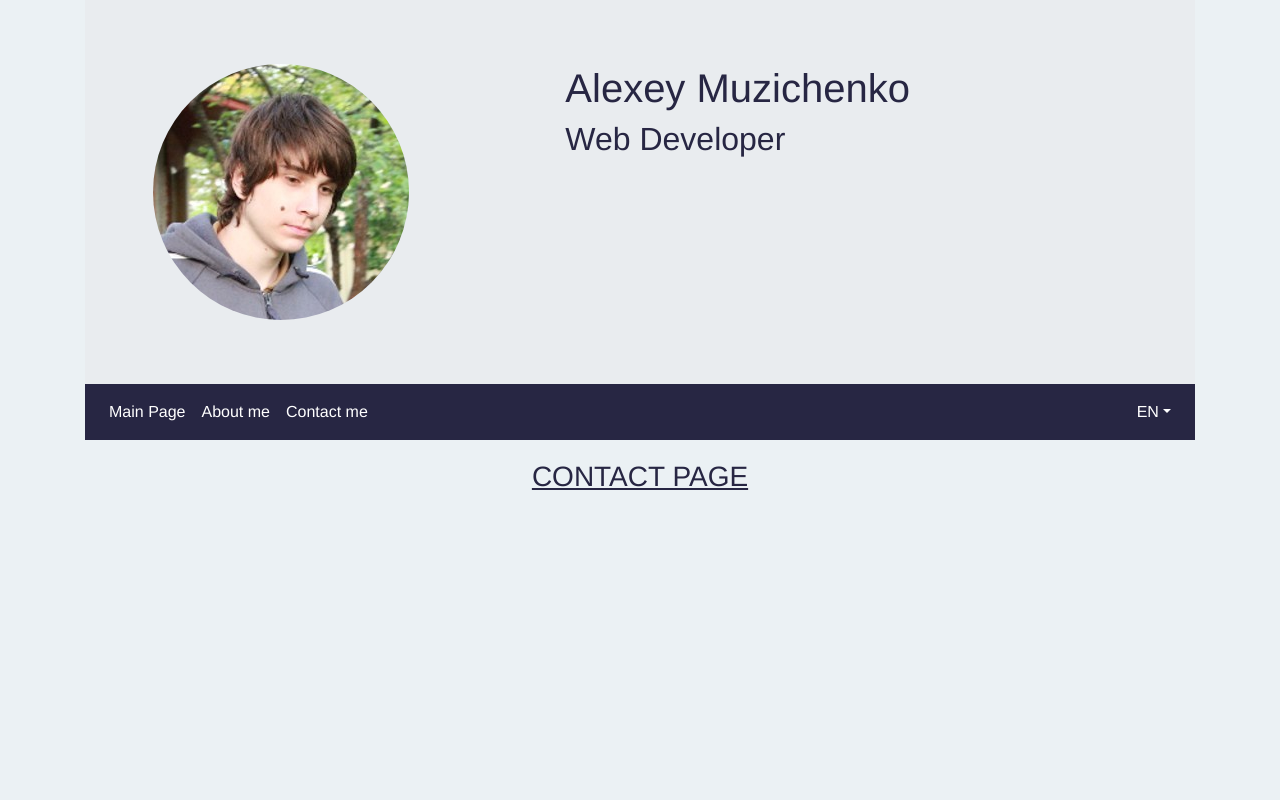
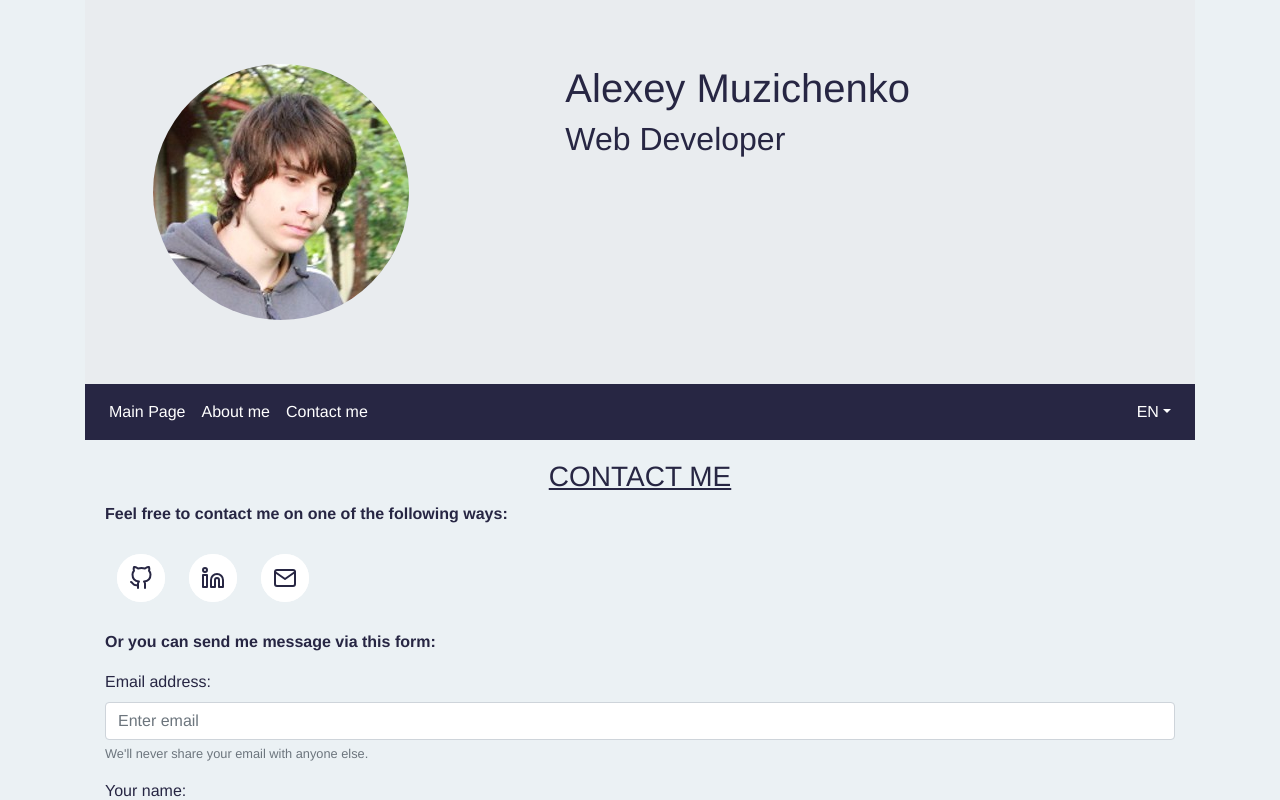
Before and after one commit to AlMuz/VUE-AlmuzWebsite, a Vue app in the folder client/: page /contact in a window 1280 px wide. Both pictures are taken after a click on the button "Skip button". Shown: the top 800 px of the page. Built offline with nearby package versions, Linux system fonts and the light colour scheme.

Commit message:
Contact page looks better. But form not completed.

```diff
--- /dev/null
+++ b/client/src/components/ContactMeForm.vue
@@ -0,0 +1,90 @@
+<template lang="html">
+  <div>
+    <p class="orContactMeUsing">{{ $t("contactMePage.orContactMeUsing") }}:</p>
+    <b-form @submit="onSubmit" @reset="onReset" v-if="show">
+      <b-form-group
+        id="input-group-1"
+        :label='$t("contactMePage.yourEmail")'
+        label-for="input-1"
+        :description='$t("contactMePage.yourEmailDescription")'
+      >
+        <b-form-input
+          id="input-1"
+          v-model="form.email"
+          type="email"
+          required
+          :placeholder='$t("contactMePage.yourEmailPlaceholder")'
+        ></b-form-input>
+      </b-form-group>
+
+      <b-form-group
+        id="input-group-2"
+        :label='$t("contactMePage.yourName")'
+        label-for="input-2"
+      >
+        <b-form-input
+          id="input-2"
+          v-model="form.name"
+          required
+          :placeholder='$t("contactMePage.yourNamePlaceholder")'
+        ></b-form-input>
+      </b-form-group>
+      <b-form-group
+        id="input-group-3"
+        :label='$t("contactMePage.yourMessage")'
+        label-for="input-3"
+      >
+        <b-form-textarea
+        id="input-3"
+        v-model="form.message"
+        required
+        :placeholder='$t("contactMePage.yourMessagePlaceholder")'
+        rows="3"
+        max-rows="6"
+        ></b-form-textarea>
+      </b-form-group>
+      <b-button type="submit" variant="primary">{{ $t("contactMePage.submitBtn") }}</b-button>
+      <b-button type="reset" variant="danger" class="ml-3">{{ $t("contactMePage.resetBtn") }}</b-button>
+    </b-form>
+  </div>
+</template>
+
+<script>
+export default {
+  data() {
+    return {
+      form: {
+        email: '',
+        name: '',
+        message: '',
+      },
+      show: true
+    }
+  },
+  methods: {
+    onSubmit(evt) {
+      evt.preventDefault()
+      alert(JSON.stringify(this.form))
+    },
+    onReset(evt) {
+      evt.preventDefault()
+      // Reset our form values
+      this.form.email = '';
+      this.form.name = '';
+      this.form.name = '';
+
+      // Trick to reset/clear native browser form validation state
+      this.show = false;
+      this.$nextTick(() => {
+        this.show = true;
+      })
+    }
+  }
+}
+</script>
+
+<style lang="css" scoped>
+.orContactMeUsing {
+  font-weight: bold;
+}
+</style>
--- /dev/null
+++ b/client/src/components/ContactMeIcons.vue
@@ -0,0 +1,67 @@
+<template>
+  <div>
+    <p class="contactMeUsing">{{ $t("contactMePage.contactMeUsing") }}:</p>
+    <ul class="icons">
+      <li>
+        <a href="https://github.com/almuz" target="_blank">
+          <svg xmlns="http://www.w3.org/2000/svg" width="24" height="24" viewBox="0 0 24 24" fill="none" stroke="currentColor" stroke-width="2" stroke-linecap="round" stroke-linejoin="round">
+            <path d="M9 19c-5 1.5-5-2.5-7-3m14 6v-3.87a3.37 3.37 0 0 0-.94-2.61c3.14-.35 6.44-1.54 6.44-7A5.44 5.44 0 0 0 20 4.77 5.07 5.07 0 0 0 19.91 1S18.73.65 16 2.48a13.38 13.38 0 0 0-7 0C6.27.65 5.09 1 5.09 1A5.07 5.07 0 0 0 5 4.77a5.44 5.44 0 0 0-1.5 3.78c0 5.42 3.3 6.61 6.44 7A3.37 3.37 0 0 0 9 18.13V22"></path>
+          </svg>
+        </a>
+      </li>
+      <li>
+        <a href="https://linkedin.com/in/almuz/" target="_blank">
+          <svg xmlns="http://www.w3.org/2000/svg" width="24" height="24" viewBox="0 0 24 24" fill="none" stroke="currentColor" stroke-width="2" stroke-linecap="round" stroke-linejoin="round">
+            <path d="M16 8a6 6 0 0 1 6 6v7h-4v-7a2 2 0 0 0-2-2 2 2 0 0 0-2 2v7h-4v-7a6 6 0 0 1 6-6z"></path>
+            <rect x="2" y="9" width="4" height="12"></rect>
+            <circle cx="4" cy="4" r="2"></circle>
+          </svg>
+        </a>
+      </li>
+      <li>
+        <a href="mailto:almuz@inbox.lv">
+          <svg xmlns="http://www.w3.org/2000/svg" width="24" height="24" viewBox="0 0 24 24" fill="none" stroke="currentColor" stroke-width="2" stroke-linecap="round" stroke-linejoin="round">
+            <path d="M4 4h16c1.1 0 2 .9 2 2v12c0 1.1-.9 2-2 2H4c-1.1 0-2-.9-2-2V6c0-1.1.9-2 2-2z"></path>
+            <polyline points="22,6 12,13 2,6"></polyline>
+          </svg>
+        </a>
+      </li>
+    </ul>
+  </div>
+</template>
+
+<script>
+export default {
+}
+</script>
+
+<style lang="css" scoped>
+.contactMeUsing {
+  font-weight: bold;
+}
+ul.icons {
+  cursor: default;
+  list-style: none;
+  padding-left: 0;
+}
+ul.icons li {
+  display: inline-block;
+  padding: 0.75em;
+}
+ul.icons li a {
+  border-radius: 100%;
+  box-shadow: inset 0 0 0 1px #ffffff;
+  background-color: white;
+  display: inline-block;
+  height: 3rem;
+  line-height: 3rem;
+  text-align: center;
+  width: 3rem;
+  color: #272643;
+}
+@media only screen and (max-width: 767px) {
+  ul.icons {
+    text-align: center;
+  }
+}
+</style>
--- a/client/src/translations/locales/en.json
+++ b/client/src/translations/locales/en.json
@@ -30,5 +30,19 @@
     "company": "Company",
     "itIntern": "Information Technology Intern",
     "webDev": "Web Developer"
+  },
+  "contactMePage": {
+    "contactMe": "Contact me",
+    "contactMeUsing": "Feel free to contact me on one of the following ways",
+    "orContactMeUsing": "Or you can send me message via this form",
+    "yourEmail": "Email address:",
+    "yourEmailPlaceholder": "Enter email",
+    "yourEmailDescription": "We'll never share your email with anyone else.",
+    "yourName": "Your name:",
+    "yourNamePlaceholder": "Enter name",
+    "yourMessage": "Your message:",
+    "yourMessagePlaceholder": "Enter something...",
+    "submitBtn": "Submit",
+    "resetBtn": "Reset"
   }
 }
--- a/client/src/translations/locales/lv.json
+++ b/client/src/translations/locales/lv.json
@@ -30,5 +30,19 @@
     "company": "Uzņēmums",
     "itIntern": "Informācijas tehnoloģiju interns",
     "webDev": "Web Programmetajs"
+  },
+  "contactMePage": {
+    "contactMe": "Sazinies ar mani",
+    "contactMeUsing": "Sazinieties ar mani, izmantojot vienu no šiem veidiem",
+    "orContactMeUsing": "Vai arī varat nosūtīt man ziņojumu, izmantojot šo formu",
+    "yourEmail": "Epasta adrese:",
+    "yourEmailPlaceholder": "Ievadiet epastu",
+    "yourEmailDescription": "Mēs nekad neizpaudīsim jūsu e-pastu nevienam citam.",
+    "yourName": "Jūsu vārds:",
+    "yourNamePlaceholder": "Ievadiet vārdu",
+    "yourMessage": "Jūsu ziņa:",
+    "yourMessagePlaceholder": "Ievadiet kaut ko ...",
+    "submitBtn": "Iesniegt",
+    "resetBtn": "Notīrīt formu"
   }
 }
--- a/client/src/translations/locales/ru.json
+++ b/client/src/translations/locales/ru.json
@@ -30,5 +30,19 @@
     "company": "Компания",
     "itIntern": "Интерн АЙТИ",
     "webDev": "Веб Разработчик"
+  },
+  "contactMePage": {
+    "contactMe": "Свяжитесь со мной",
+    "contactMeUsing": "Не стесняйтесь связаться со мной одним из следующих способов",
+    "orContactMeUsing": "Или вы можете отправить мне сообщение через эту форму",
+    "yourEmail": "Адрес электронной почты:",
+    "yourEmailPlaceholder": "Введите электронную почту",
+    "yourEmailDescription": "Мы никогда не передадим вашу электронную почту кому-либо еще.",
+    "yourName": "Ваше имя:",
+    "yourNamePlaceholder": "Введите имя",
+    "yourMessage": "Ваше сообщение:",
+    "yourMessagePlaceholder": "Введите что-нибудь...",
+    "submitBtn": "Отправить",
+    "resetBtn": "Очистить форму"
   }
 }
--- a/client/src/views/Contact.vue
+++ b/client/src/views/Contact.vue
@@ -1,11 +1,20 @@
 <template>
   <div class="contact">
-    <h3>Contact page</h3>
+    <h3>{{ $t("contactMePage.contactMe") }}</h3>
+    <ContactMeIcons />
+    <ContactMeForm />
   </div>
 </template>
 
 <script>
+import ContactMeIcons from '@/components/ContactMeIcons';
+import ContactMeForm from '@/components/ContactMeForm';
+
 export default {
+  components: {
+    ContactMeIcons,
+    ContactMeForm
+  }
 }
 </script>
 
```
